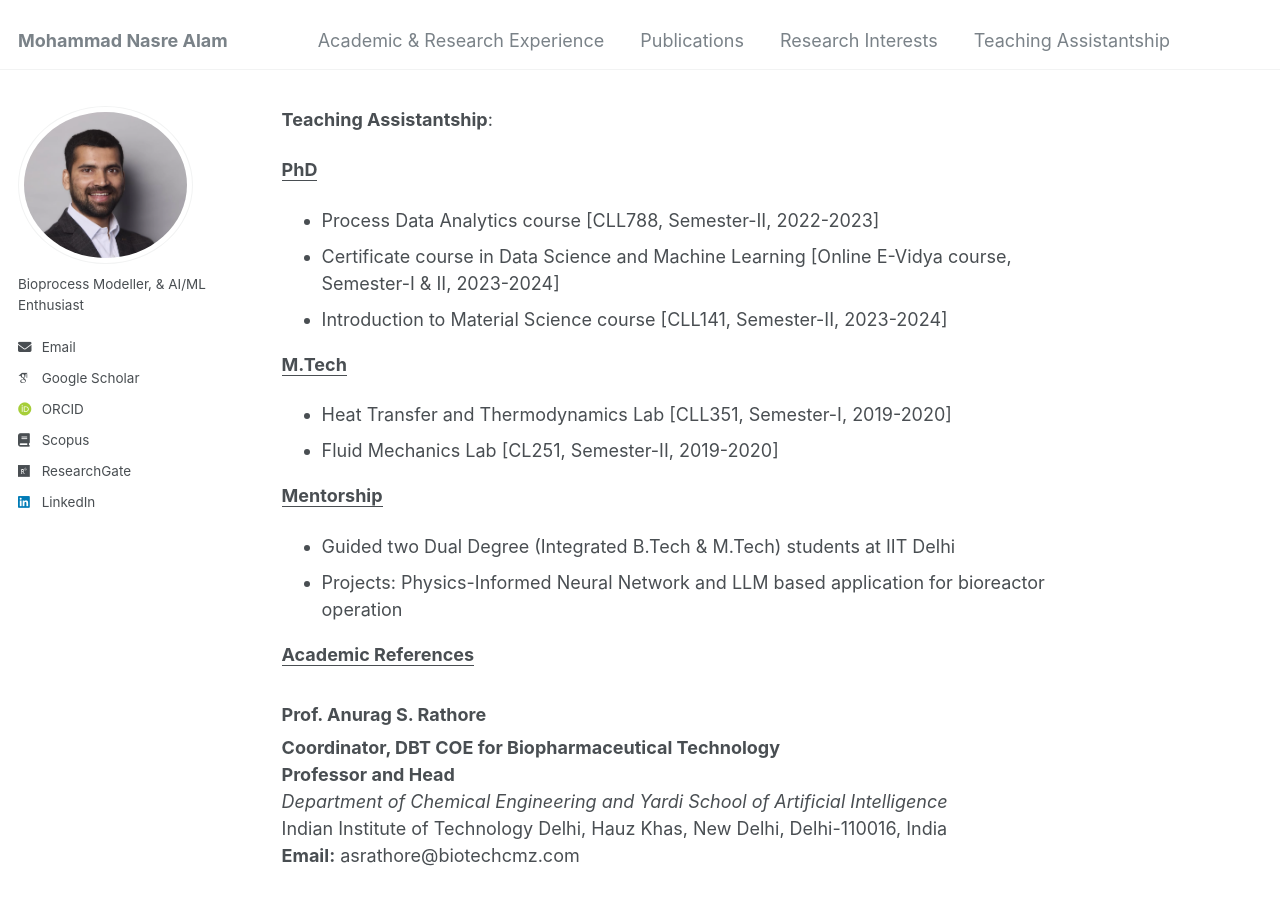
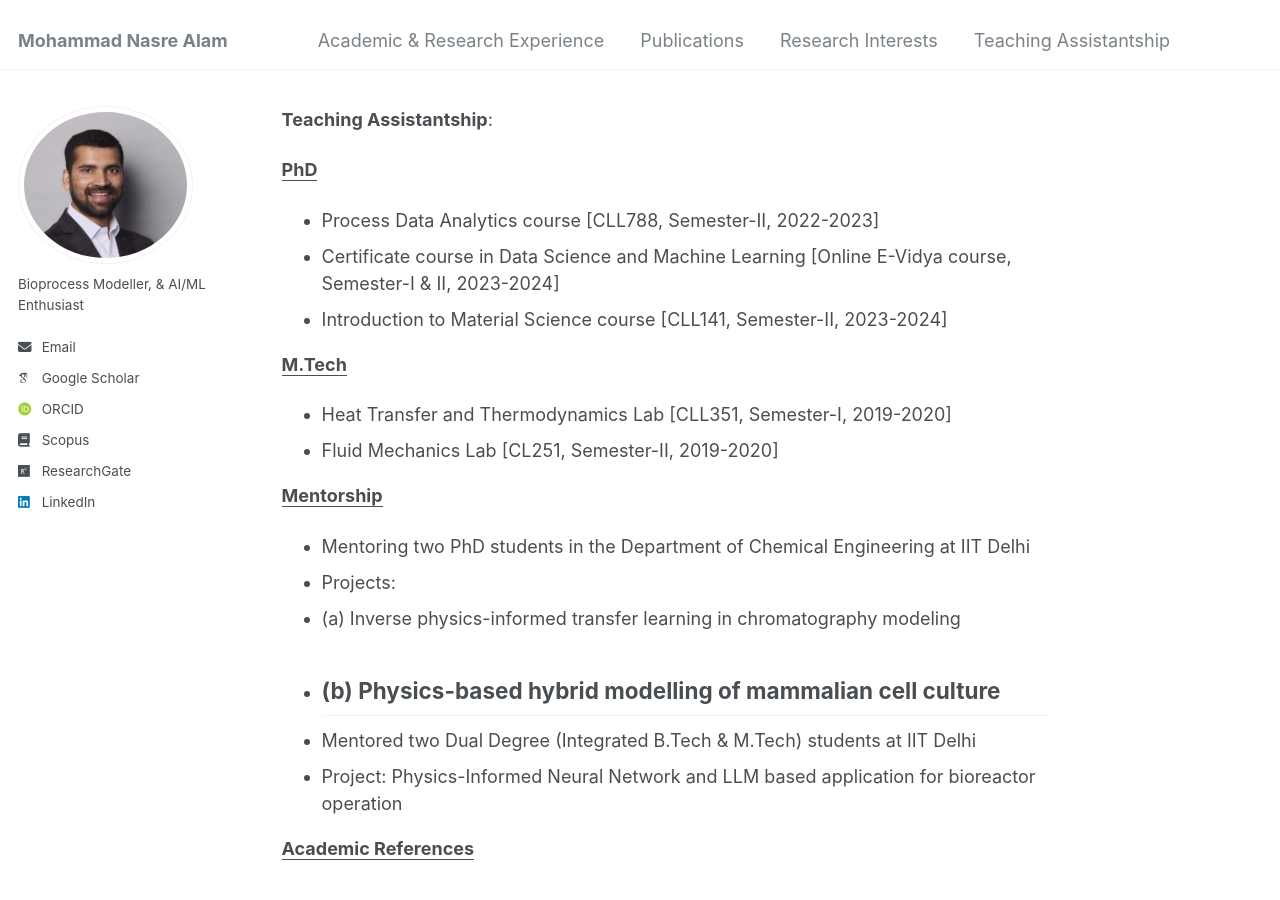
Before and after one commit to mdnasreiit/mdnasreiit.github.io, a Jekyll site: the page built from _pages/teaching_assistantship.md, in a window 1280 px wide and 900 px high. Built offline with Jekyll 4.4.1, drawn with Linux system fonts in a browser that asks for light colours; some web fonts are replaced.

Commit message:
Revise mentorship section in teaching assistantship
Updated mentorship details to include PhD students and their projects.

```diff
--- a/_pages/teaching_assistantship.md
+++ b/_pages/teaching_assistantship.md
@@ -25,8 +25,15 @@ redirect_from:
 
 <ins>**Mentorship**</ins>
 
-- Guided two Dual Degree (Integrated B.Tech & M.Tech) students at IIT Delhi
-- Projects: Physics-Informed Neural Network and LLM based application for bioreactor operation
+- Mentoring two PhD students in the Department of Chemical Engineering at IIT Delhi
+- Projects:
+-   (a) Inverse physics-informed transfer learning in chromatography modeling
+-   (b) Physics-based hybrid modelling of mammalian cell culture
+-
+- Mentored two Dual Degree (Integrated B.Tech & M.Tech) students at IIT Delhi
+- Project: Physics-Informed Neural Network and LLM based application for bioreactor operation
+
+
 
 
 
```
